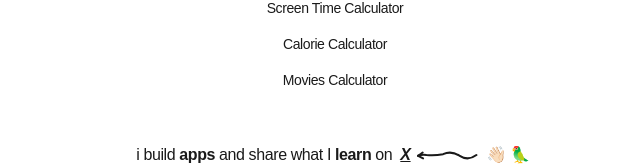
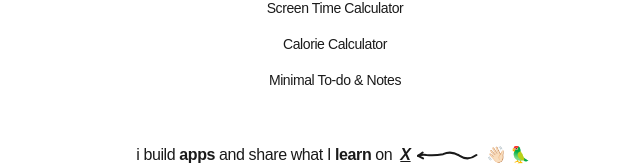
Before and after one commit to rahscripts/books-calculator, a Next.js app: page / in a window 1280 px wide. Shown: the part 742-908 px from the top of the page, without its empty margins (305-945 px from the left). Built offline with nearby package versions, Linux system fonts and the light colour scheme; a web font is replaced by a local one.

Commit message:
updated footer of todo

```diff
--- a/app/components/Footer.tsx
+++ b/app/components/Footer.tsx
@@ -18,8 +18,8 @@ const calculators = [
         link: "https://gym-calculator-theta.vercel.app/",
     },
     {
-        name: "Movies Calculator",
-        link: "https://movies-calculator.vercel.app/",
+        name: "Minimal To-do & Notes",
+        link: "https://todo-tracker-ten.vercel.app/",
     },
 ];
 
```
